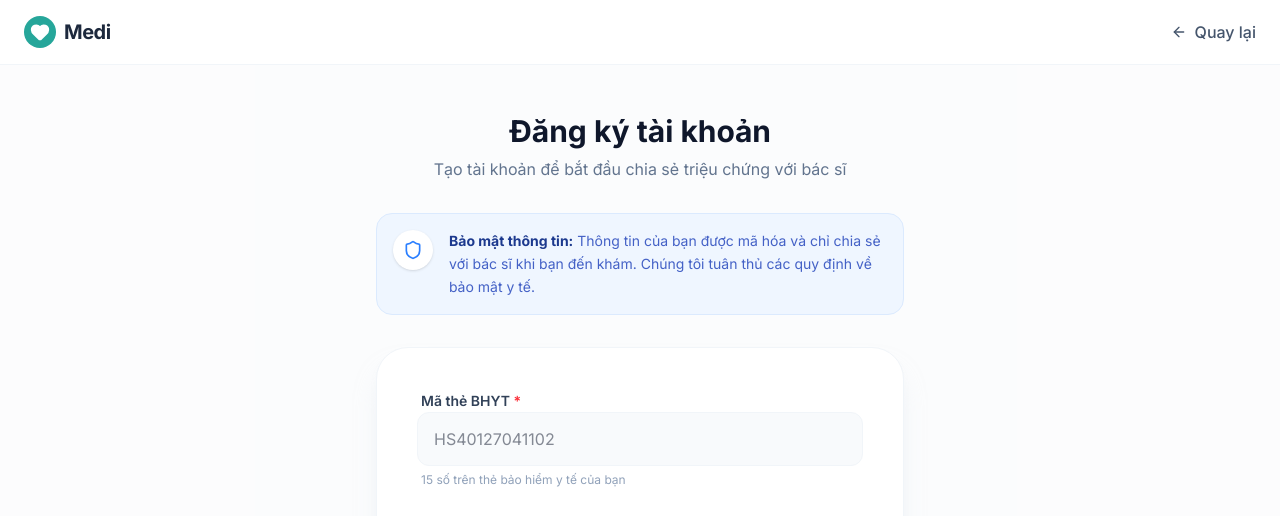
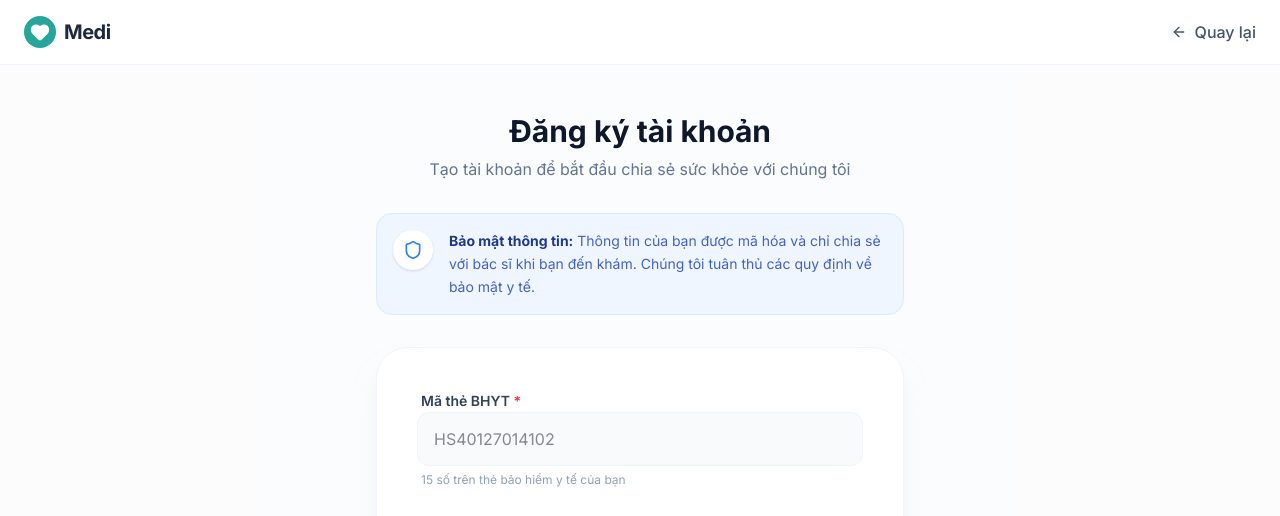
Before and after one commit to haryhoang/mediAI, a React (Vite) app: page /register in a window 1280 px wide. Shown: the top 516 px of the page. Built offline with nearby package versions, Linux system fonts and the light colour scheme.

Commit message:
Update subtitle and placeholder in Register component

```diff
--- a/src/pages/Register.tsx
+++ b/src/pages/Register.tsx
@@ -55,7 +55,7 @@ export default function Register() {
   return (
     <AuthLayout
       title="Đăng ký tài khoản"
-      subtitle="Tạo tài khoản để bắt đầu chia sẻ triệu chứng với bác sĩ"
+      subtitle="Tạo tài khoản để bắt đầu chia sẻ sức khỏe với chúng tôi"
     >
       {/* Security Banner */}
       <motion.div
@@ -88,7 +88,7 @@ export default function Register() {
             </label>
             <input
               {...register("bhyt")}
-              placeholder="HS40127041102"
+              placeholder="HS40127014102"
               className={`w-full px-4 py-3.5 bg-slate-50 border ${errors.bhyt ? 'border-red-300' : 'border-slate-100'} rounded-xl focus:outline-none focus:ring-2 focus:ring-medi-teal/20 focus:border-medi-teal transition-all`}
             />
             <p className="text-xs text-slate-400 ml-1">15 số trên thẻ bảo hiểm y tế của bạn</p>
```
